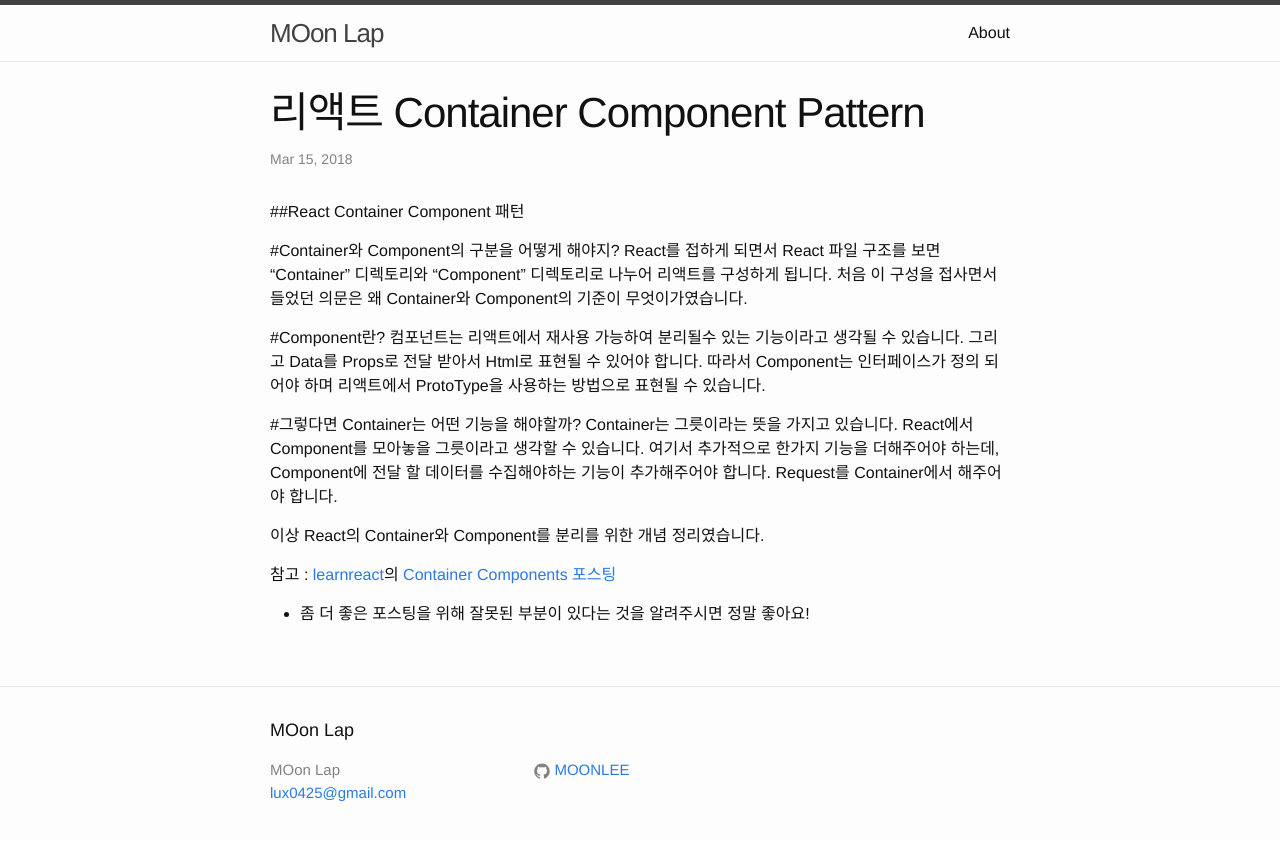
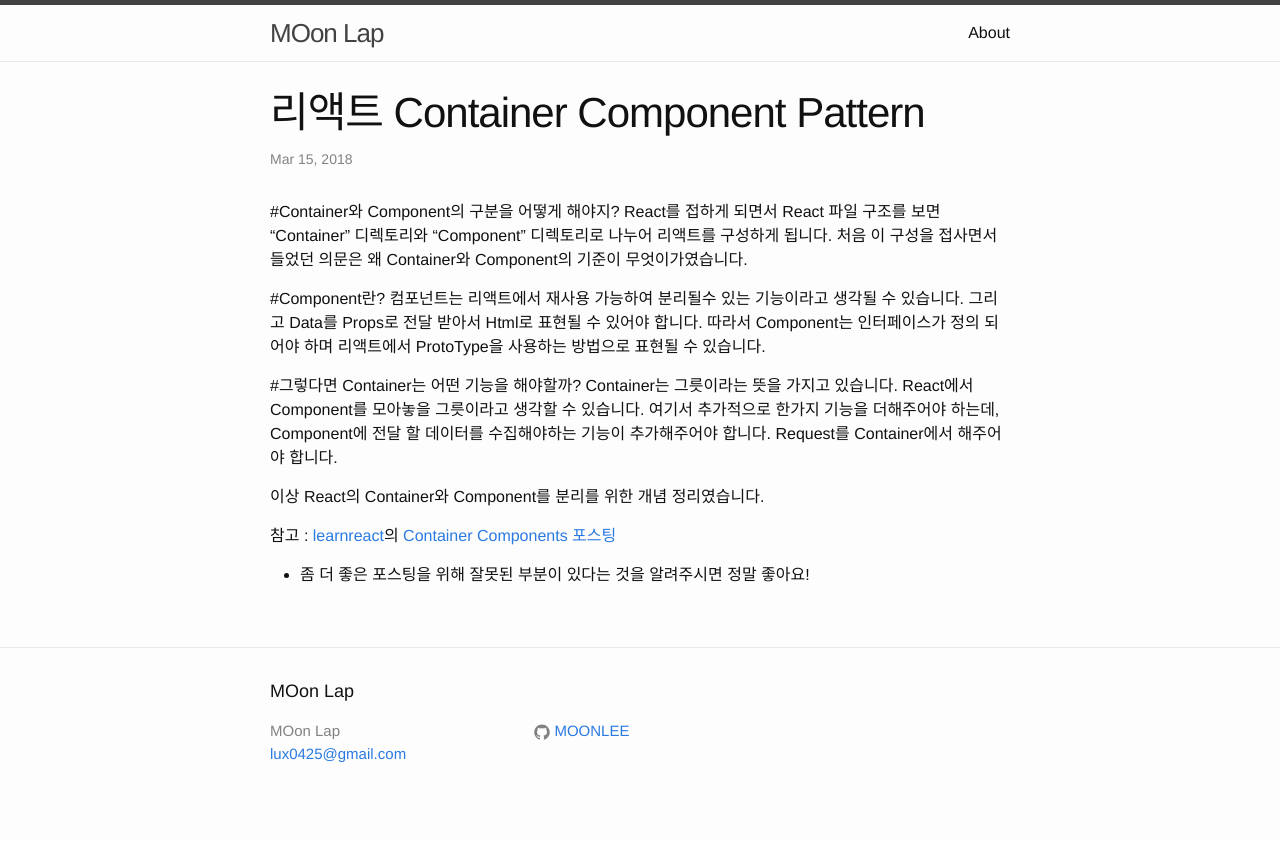
Before and after one commit to MOONLEE/MOONLEE, a Jekyll site: the page built from _posts/2018-03-15-React-Container-Component-Pattern.md, in a window 1280 px wide. Shown: the top 841 px of the page. Built offline with Jekyll 4.4.1, drawn with Linux system fonts in a browser that asks for light colours.

Commit message:
# 포스팅 수정

```diff
--- a/_posts/2018-03-15-React-Container-Component-Pattern.md
+++ b/_posts/2018-03-15-React-Container-Component-Pattern.md
@@ -4,9 +4,6 @@ title:  "리액트 Container Component Pattern"
 date:   2018-03-15 11:24:21 +0900
 categories: React
 ---
-
-##React Container Component 패턴
-
 
 #Container와 Component의 구분을 어떻게 해야지?
 React를 접하게 되면서 React 파일 구조를 보면 "Container" 디렉토리와 "Component" 디렉토리로 나누어 리액트를 구성하게 됩니다.
```
